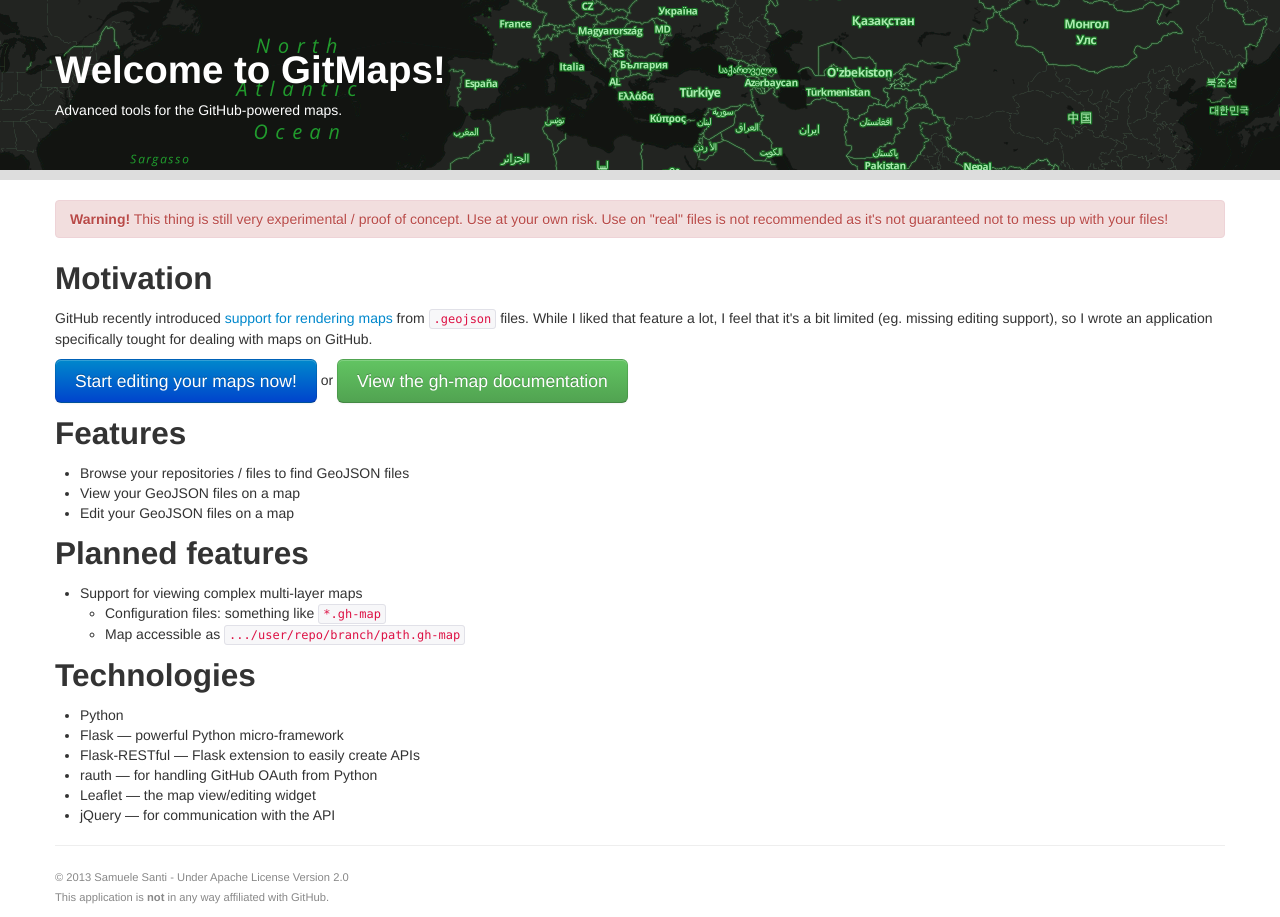
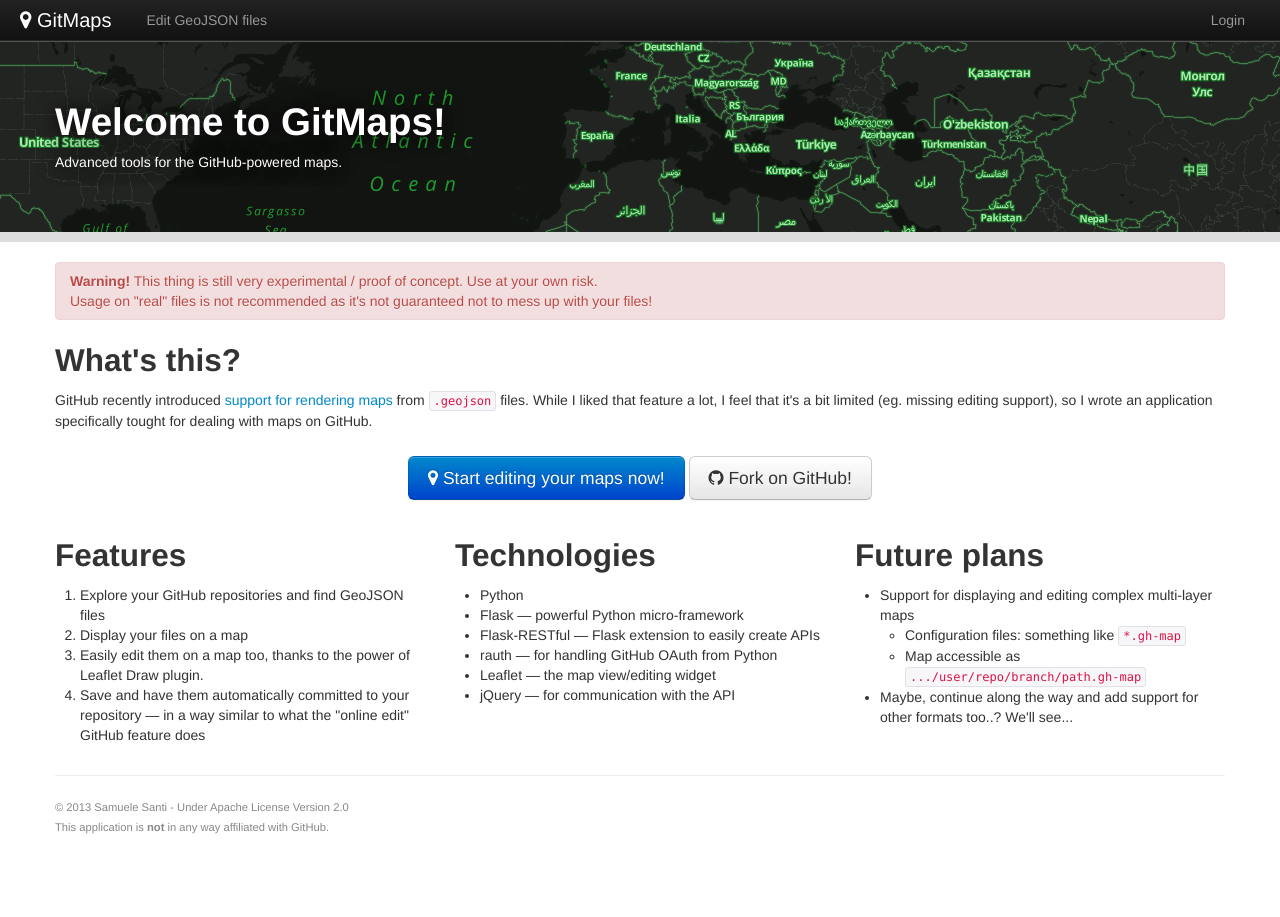
Before and after one commit to rshk/GitMaps, a Python web app: template GitMaps/templates/index.html in a window 1280 px wide. After the commit the page ends 834 px from the top, so only its background shows below. Run offline with Jinja, Linux system fonts and the light colour scheme; the template is opened without the code that fills it, so the values that code supplies are empty; some libraries are stand-ins or nearby versions.

Commit message:
Better UX

```diff
--- a/GitMaps/static/style.css
+++ b/GitMaps/static/style.css
@@ -1,17 +1,3 @@
-#topbar {
-    background-color: #222;
-    color: #fff;
-    padding: 5px 10px;
-    height: 40px;
-    z-index: 5;
-    position: absolute;
-    top: 0;
-    left: 0;
-    right: 0;
-}
-#topbar h1 {
-    margin: 0;
-}
 #map {
     position: absolute;
     top: 100px;
@@ -19,55 +5,40 @@
     bottom: 10px;
     right: 10px;
 }
-#sidebar {
-    position: absolute;
-    top: 50px;
-    right: 0;
-    bottom: 0;
-    width: 250px;
-    background-color: #333;
-    background-color: rgba(0,0,0,.8);
-    overflow: auto;
-    z-index: 4;
-}
-/*.table-bordered {
-    border-collapse: collapse;
-}
-.table-bordered td,
-.table-bordered th {
-    border: solid 1px #ddd;
-    padding: 3px 5px;
-}
-.table-striped tr:nth-child(even) {
-    background: #eee;
-}*/
 th, td { text-align: left; }
 th { font-weight: bold; }
+
 .leaflet-popup-content {
     margin: 10px 10px;
 }
+
 .leaflet-popup-content-wrapper {
     border-radius: 0;
     -webkit-border-radius: 0;
 }
 
+body.region-america .intro-header {
+    background-position: 100px center;
+}
+body.region-europe .intro-header {
+    background-position: -500px center;
+}
+body.region-asia .intro-header {
+    background-position: -800px center;
+}
+
+
 .intro-header {
-    padding: 40px 0;
+    padding: 50px 0;
     background: #10140F url(./images/title-background.png);
-    /*background-position: 100px center;*/ /* USA */
-    background-position: -500px center; /* Europe */
-    /*background-position: -800px center;*/ /* Asia */
+    background-position: center center;
     background-attachment: 100px 0;
     color: #fff;
+    border-top: solid 1px #555;
     border-bottom: solid 10px #ddd;
     margin-bottom: 20px;
+    text-shadow: #000 0 0 20px;
 }
-/*.intro-header .box {
-    background: rgba(0,0,0,.5);
-    display: inline-block;
-    padding: 2px 10px;
-}
-*/
 
 @media (max-width: 767px) {
     .intro-header {
--- a/GitMaps/templates/index.html
+++ b/GitMaps/templates/index.html
@@ -1,5 +1,7 @@
 {% extends "base.html" %}
 {% block body_content %}
+
+{% include "partial/navbar.html" %}
 
 <div class="intro-header">
     <div class="container">
@@ -13,11 +15,12 @@
     <div class="alert alert-error">
         <strong>Warning!</strong>
         This thing is still very experimental / proof of concept.
-        Use at your own risk. Use on "real" files is not recommended as
-        it's not guaranteed not to mess up with your files!
+        Use at your own risk.<br>
+        Usage on "real" files is not recommended as it's not guaranteed
+        not to mess up with your files!
     </div>
 
-    <h2>Motivation</h2>
+    <h2>What's this?</h2>
 
     <p>
         GitHub recently introduced
@@ -28,37 +31,35 @@
         tought for dealing with maps on GitHub.
     </p>
 
-    <div>
+    <div style="text-align:center;margin:25px 0;">
         <a href="/map-editor/" class="btn btn-large btn-primary">
+            <i class="icon-map-marker"></i>
             Start editing your maps now!
         </a>
-        or
-        <a href="#" class="btn btn-large btn-success">
+        <a href="https://github.com/rshk/GitMaps" class="btn btn-large">
+            <i class="icon-github"></i>
+            Fork on GitHub!
+        </a>
+        <!-- <a href="#" class="btn btn-large btn-success">
             View the gh-map documentation
-        </a>
+        </a> -->
     </div>
 
+    <div class="row-fluid">
+        <div class="span4">
             <h2>Features</h2>
-
-    <ul>
-        <li>Browse your repositories / files to find GeoJSON files</li>
-        <li>View your GeoJSON files on a map</li>
-        <li>Edit your GeoJSON files on a map</li>
-    </ul>
-
-    <h2>Planned features</h2>
-
-    <ul>
-        <li>Support for viewing complex multi-layer maps
-            <ul>
-                <li>Configuration files: something like <code>*.gh-map</code></li>
-                <li>Map accessible as <code>.../user/repo/branch/path.gh-map</code> </li>
-            </ul>
-        </li>
-    </ul>
-
+            <ol>
+                <li>Explore your GitHub repositories and find GeoJSON files</li>
+                <li>Display your files on a map</li>
+                <li>Easily edit them on a map too, thanks to the power
+                    of Leaflet Draw plugin.</li>
+                <li>Save and have them automatically committed to your
+                    repository &mdash; in a way similar to what the "online
+                    edit" GitHub feature does</li>
+            </ol>
+        </div>
+        <div class="span4">
             <h2>Technologies</h2>
-
             <ul>
                 <li>Python</li>
                 <li>Flask &mdash; powerful Python micro-framework</li>
@@ -67,6 +68,21 @@
                 <li>Leaflet &mdash; the map view/editing widget</li>
                 <li>jQuery &mdash; for communication with the API</li>
             </ul>
+        </div>
+        <div class="span4">
+            <h2>Future plans</h2>
+            <ul>
+                <li>Support for displaying and editing complex multi-layer maps
+                    <ul>
+                        <li>Configuration files: something like <code>*.gh-map</code></li>
+                        <li>Map accessible as <code>.../user/repo/branch/path.gh-map</code> </li>
+                    </ul>
+                </li>
+                <li>Maybe, continue along the way and add support for other
+                    formats too..? We'll see...</li>
+            </ul>
+        </div>
+    </div>
 
     <hr>
 
--- a/GitMaps/templates/map-editor/base.html
+++ b/GitMaps/templates/map-editor/base.html
@@ -2,6 +2,8 @@
 
 
 {% block body_content %}
+
+{% include "partial/navbar.html" %}
 
 <div class="navbar navbar-inverse navbar-static-top">
   <div class="navbar-inner">
--- /dev/null
+++ b/GitMaps/templates/partial/navbar.html
@@ -0,0 +1,22 @@
+<div class="navbar navbar-inverse navbar-static-top">
+    <div class="navbar-inner">
+        <a class="brand" href="/">
+            <i class="icon-map-marker"></i> GitMaps
+        </a>
+        <ul class="nav">
+            <li><a href="/map-editor/">Edit GeoJSON files</a></li>
+            <!-- <li><a href="#">Create Multi-layer Map</a></li> -->
+        </ul>
+        <ul class="nav pull-right">
+            {% if not user.authenticated %}
+            <li><a href="/login/">Login</a></li>
+            {% else %}
+            <li><a href="/about/">
+                <i class="icon-github"></i>
+                {{ user.name }} ({{ user.login }})
+            </a></li>
+            <li><a href="#">Logout</a></li>
+            {% endif %}
+        </ul>
+    </div>
+</div>
```
Also changed, not shown: GitMaps/views.py (+20 -0 lines). Lines whose indentation alone changed are shown as unchanged.
